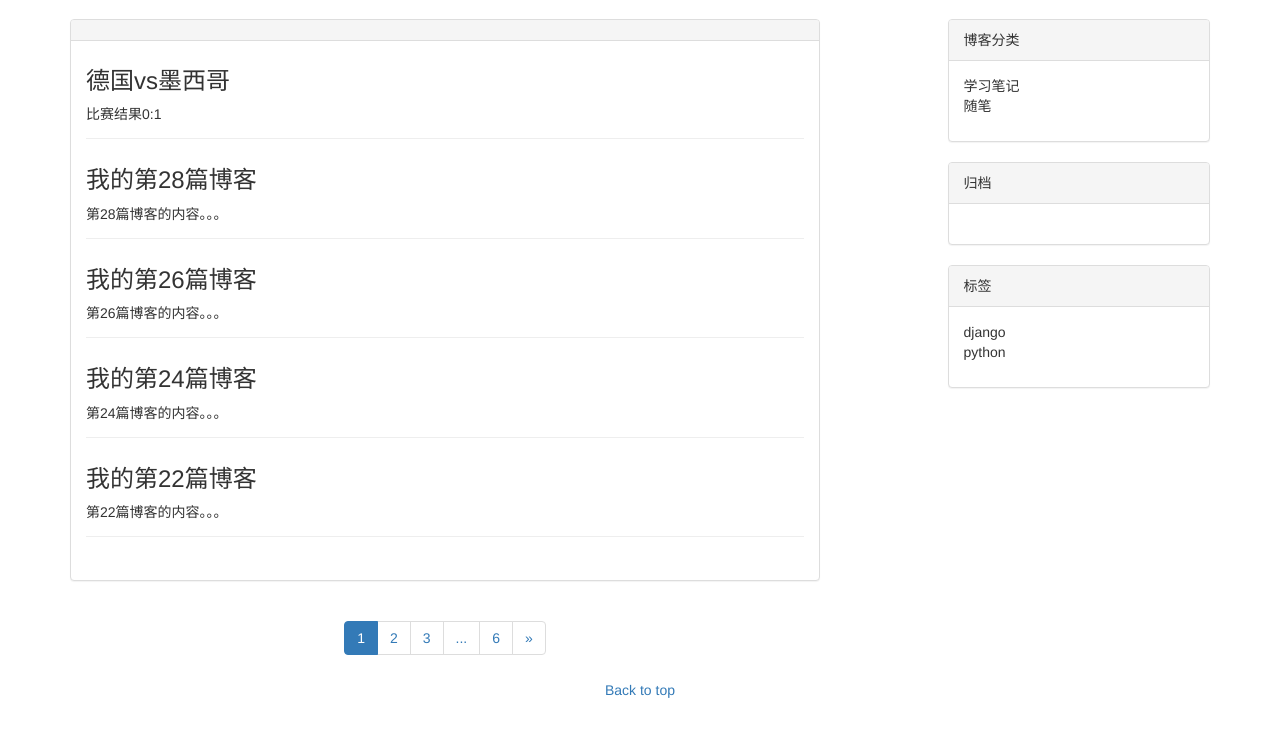
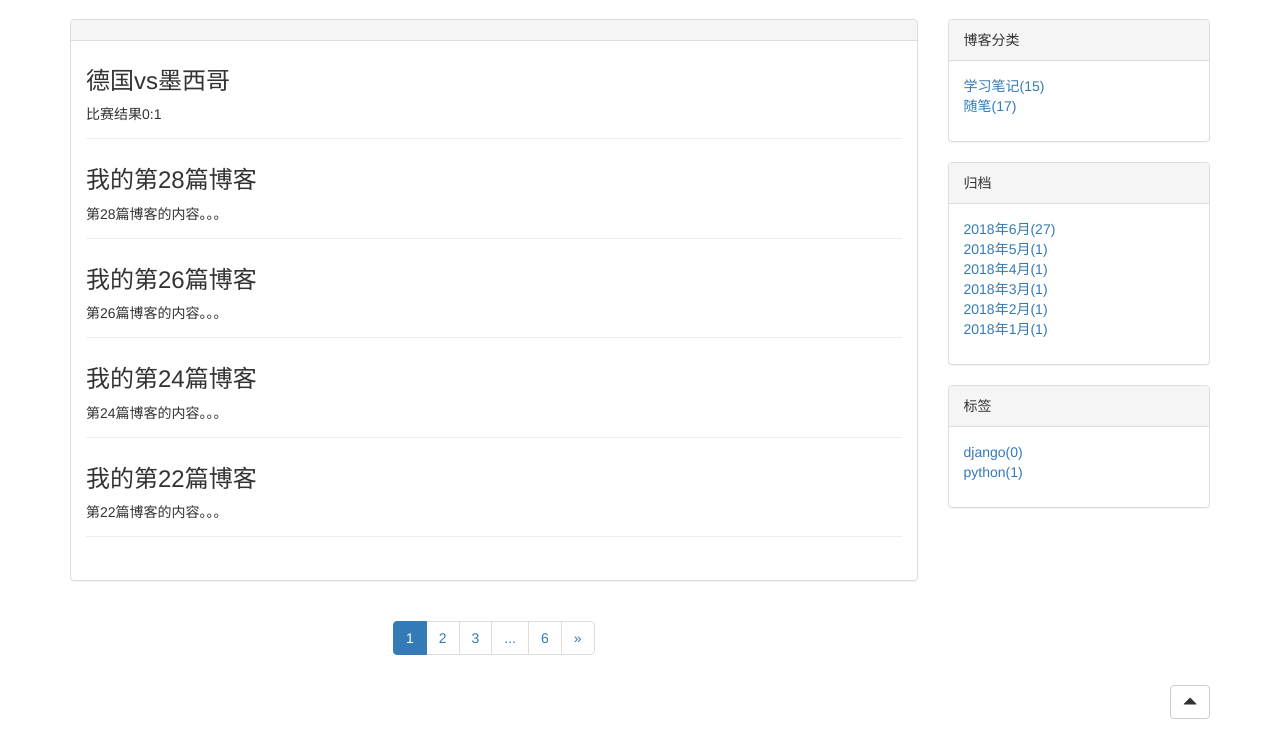
Before and after one commit to simTfer/simfersite, a Django app: page / in a window 1280 px wide. Shown: the part 51-800 px from the top of the page. Run offline with Django 3.2, Linux system fonts and the light colour scheme; data comes from the database, SQL or seed files in the repository; both versions use the stored data as it was after the commit; some libraries are stand-ins or nearby versions.

Commit message:
完善工具侧边栏

```diff
--- a/blog/static/blog/blog.css
+++ b/blog/static/blog/blog.css
@@ -24,3 +24,9 @@ ul.sidebar-module {
 .center {
     text-align: center;
 }
+
+#back-top {
+    position: fixed;
+    bottom: 30px;
+    right: 70px;
+}
--- a/blog/templates/blog/base.html
+++ b/blog/templates/blog/base.html
@@ -49,20 +49,20 @@
 
     <div class="row">
 
-      <div class="col-xs-12 col-md-8">
+      <div class="col-xs-12 col-md-9">
 
         {% block blog-post %}{% endblock blog-post %}
 
       </div>
       <!-- /.blog-main -->
 
-      <div class="hidden-xs col-md-3 col-md-offset-1">
+      <div class="hidden-xs col-md-3">
         <div class="panel panel-default">
           <div class="panel-heading">博客分类</div>
           <div class="panel-body">
             <ul class="sidebar-module">
               {% for category in categorys %}
-              <li>{{ category.name }}</li>
+              <li><a href="{% url 'blog_category' category.name %}">{{ category.name }}({{ category.post_set.all.count }})</a></li>
               {% endfor %}
             </ul>
           </div>
@@ -71,7 +71,9 @@
           <div class="panel-heading">归档</div>
           <div class="panel-body">
             <ul class="sidebar-module">
-              <li><a href="#"></a></li>
+              {% for date, blog_count in dates.items %}
+              <li><a href="#">{{ date|date:"Y年n月" }}({{ blog_count }})</a></li>
+              {% endfor %}
             </ul>
           </div>
         </div>
@@ -80,7 +82,7 @@
           <div class="panel-body">
             <ul class="sidebar-module">
               {% for tag in tags %}
-              <li>{{ tag }}</li>
+              <li><a href="">{{ tag }}({{ tag.post_set.all.count }})</a></li>
               {% endfor %}
             </ul>
           </div>
@@ -94,11 +96,12 @@
   </div>
   <!-- /.container -->
 
-  <footer class="center">
-    <p>
-      <a href="#">Back to top</a>
-    </p>
-  </footer>
+
+  <a href="#">
+    <button id="back-top" type="button" class="btn btn-default" aria-label="Top">
+      <span class="glyphicon glyphicon-triangle-top" aria-hidden="true"></span>
+    </button>
+  </a>
 
   <script src="{% static 'jquery-1.12.4/jquery.min.js' %}"></script>
   <script src="{% static 'bootstrap-3.3.7/js/bootstrap.min.js' %}"></script>
--- a/blog/urls.py
+++ b/blog/urls.py
@@ -1,8 +1,9 @@
 from django.urls import path
-from .views import BlogListView, BlogDetailView
+from .views import BlogListView, BlogDetailView, CategoryView
 
 
 urlpatterns = [
     path('', BlogListView.as_view(), name='blog_list'),
+    path('<category>/', CategoryView.as_view(), name='blog_category'),
     path('<int:pk>/', BlogDetailView.as_view(), name='blog_detail'),
 ]
--- a/blog/views.py
+++ b/blog/views.py
@@ -1,6 +1,6 @@
+from django.shortcuts import get_object_or_404
 from django.views.generic import ListView, DetailView
-# from django.views.generic.list import MultipleObjectMixin
-# from django.views.generic.base import View
+from django.db.models import Count
 
 from .models import Post, Category, Tag
 
@@ -12,19 +12,32 @@ class IndexView(ListView):
         context = super().get_context_data(**kwargs)
         context['categorys'] = Category.objects.all()
         context['tags'] = Tag.objects.all()
+        blog_dates = Post.objects.dates('created_time', 'month', order='DESC')
+        blog_dates_dict = {}
+        for blog_date in blog_dates:
+            blog_count = Post.objects.filter(created_time__year=blog_date.year,
+                                             created_time__month=blog_date.month).count()
+            blog_dates_dict[blog_date] = blog_count
+        context['dates'] = blog_dates_dict
         return context
 
 
 class BlogListView(IndexView):
-    queryset = Post.objects.all()
     template_name = 'blog/blog_list.html'
     context_object_name = 'blogs'
     paginate_by = 5
     paginate_orphans = 3
 
+    def get_queryset(self):
+        queryset = Post.objects.all()
+        return queryset
+
     def get_context_data(self, **kwargs):
         context = super().get_context_data(**kwargs)
-        paginator, page, object_list, is_paginated  = self.paginate_queryset(self.queryset, self.paginate_by)
+        # Returns a 4-tuple containing (paginator, page, object_list, is_paginated).
+        page_context = self.paginate_queryset(self.get_queryset(), self.paginate_by)
+        paginator = page_context[0]
+        page = page_context[1]
         left = max(page.number-2, 2)
         right = min(page.number+2, paginator.num_pages-1)
         page_nums = list(paginator.page_range)[left-1:right]
@@ -38,5 +51,11 @@ class BlogListView(IndexView):
         return context
 
 
+class CategoryView(BlogListView):
+
+    def get_queryset(self):
+        self.category = get_object_or_404(Category, name=self.kwargs['category'])
+        return Post.objects.filter(category=self.category)
+
 class BlogDetailView(DetailView):
     template_name = 'blog/blog_detail.html'
```
Also changed, not shown: db.sqlite3.
